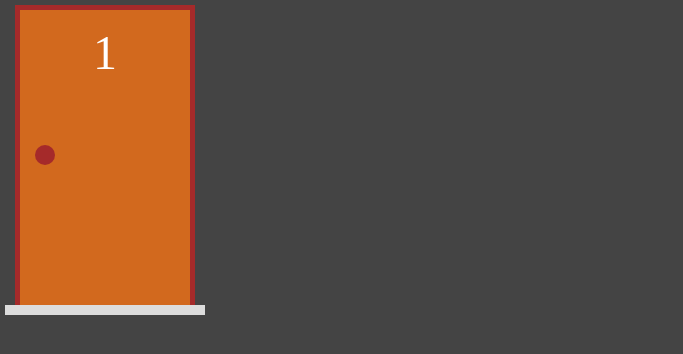
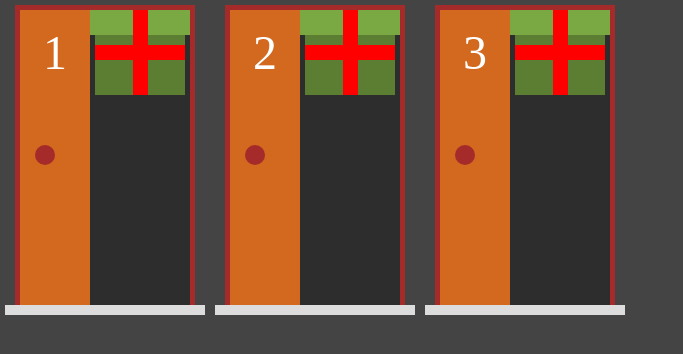
Before and after one commit to luanmoraes123/porta-premiada, a Next.js app: page / in a window 1280 px wide. Shown: the top 354 px of the page, without its empty margins (0-683 px from the left). Built offline with nearby package versions, Linux system fonts and the light colour scheme.

Commit message:
arrumando bug da classe porta

```diff
--- a/src/components/Porta.tsx
+++ b/src/components/Porta.tsx
@@ -1,5 +1,6 @@
 import styles from '../styles/Porta.module.css'
 import PortaModel from '../model/PortaModel'
+import Presente from './Presente'
 
 interface PortaProps {
   value: PortaModel
@@ -32,6 +33,7 @@ const Porta = (props: PortaProps) => {
     <div className={styles.area} onClick={alternarSelecao}>
       <div className={` ${styles.estrutura} ${selecionada}`}>
         {porta.aberta ? false : renderizarPorta()}
+        <Presente />
       </div>
       <div className={styles.chao}></div>
     </div>
--- a/src/functions/portas.ts
+++ b/src/functions/portas.ts
@@ -7,3 +7,15 @@ export const criarPortas = (qtde: number, selecionada: number): PortaModel[] =>
     return new PortaModel(numero, temPresente)
   })
 }
+
+export const atualizarPortas = (portas: PortaModel[], portaModificada: PortaModel) => {
+  return portas.map(portaAtual => {
+    const portaIgual = portaAtual.numero === portaModificada.numero;
+
+    if (portaIgual) {
+      return portaModificada
+    } else {
+      return portaAtual.aberta ? portaAtual : portaAtual.desselecionar()
+    }
+  })
+}
--- a/src/model/PortaModel.ts
+++ b/src/model/PortaModel.ts
@@ -29,16 +29,16 @@ export default class PortaModel {
 
   desselecionar() {
     const selecionada = false
-    return new PortaModel(this.numero, this.aberta, this.presente, selecionada)
+    return new PortaModel(this.numero, this.presente, this.aberta, selecionada)
   }
 
   alternarSelecao() {
     const selecionada = !this.#selecionada
-    return new PortaModel(this.numero, this.aberta, this.presente, selecionada)
+    return new PortaModel(this.numero, this.presente, this.aberta, selecionada)
   }
 
   abrir() {
     const aberta = true
-    return new PortaModel(this.numero, aberta, this.presente, this.selecionada)
+    return new PortaModel(this.numero, this.presente, aberta, this.selecionada)
   }
 }
--- a/src/pages/index.tsx
+++ b/src/pages/index.tsx
@@ -2,15 +2,18 @@ import Presente from '../components/Presente'
 import Porta from '../components/Porta'
 import PortaModel from '../model/PortaModel'
 import { useState } from 'react';
-import { criarPortas } from '../functions/portas';
+import { atualizarPortas, criarPortas } from '../functions/portas';
 
 export default function Home() {
-  const [p1, setPorta] = useState(new PortaModel(1))
+  const [portas, setPortas] = useState(criarPortas(3, 1))
 
+  const renderizarPortas = () => {
+    return portas.map(porta => <Porta key={porta.numero} value={porta} onChange={portaAtual => setPortas(atualizarPortas(portas, portaAtual))} />)
+  }
   return (
-    <div>
+    <div style={{ display: 'flex' }}>
       {/* <Presente /> */}
-      <Porta value={p1} onChange={(novaPorta) => setPorta(novaPorta)} />
+      {renderizarPortas()}
     </div>
   );
 }
```
